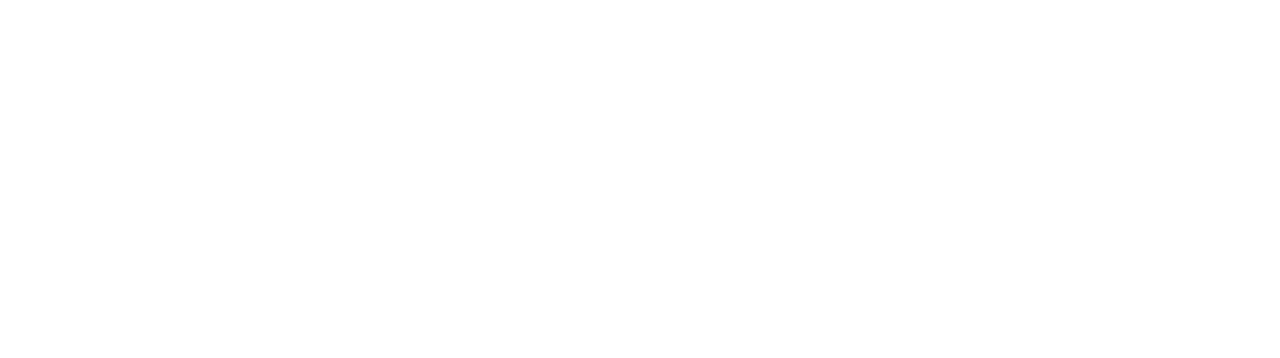
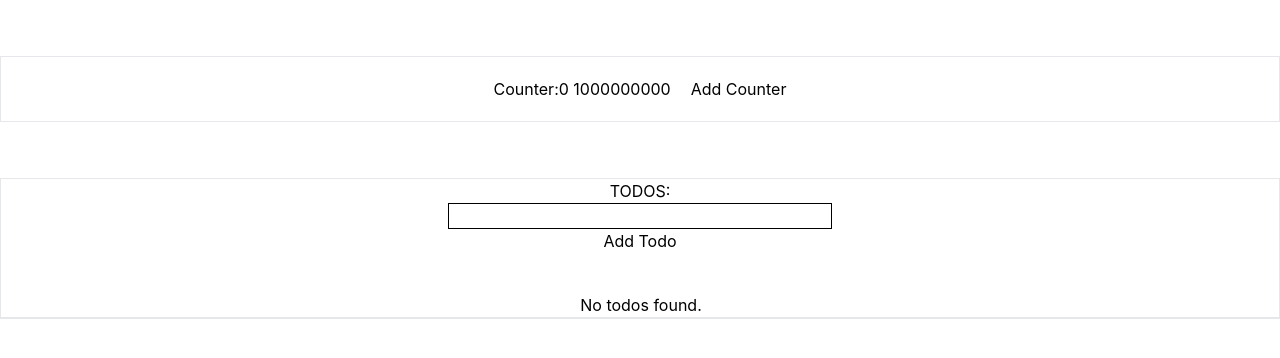
Before and after one commit to Snehal-21/React-App, a React (Create React App) app in the folder frontend/: page /memo in a window 1280 px wide. Before the commit this address had no page. Shown: the top 358 px of the page. Built offline with nearby package versions, Linux system fonts and the light colour scheme.

Commit message:
useMemo useCallback

```diff
--- a/frontend/src/App.js
+++ b/frontend/src/App.js
@@ -14,6 +14,8 @@
 import Mapping from './Components/Mapping';
 import Props from './Components/Props';
 import Dynamic from './Components/Dynamic';
+import Memo from './Components/Memo';
+import Callback from './Components/Callback';
 
 function App() {
   return (
@@ -32,7 +34,8 @@
     <Route exact path="/mapping" element={<Mapping array={[{image:'https://encrypted-tbn0.gstatic.com/shopping?q=tbn:ANd9GcR8jVnuBNVTS9db7uf7-pjRUCEgSnqG4BjzPRqYk6auFy_aBtdXI2ci0zrt758zh8zT_fxs3bV4tcxh9uL2wGmoG_QlIu21gO5_U8x215Gxhb9EFen2Ibxg&usqp=CAE',name :'Product',price:500},{image:'https://encrypted-tbn0.gstatic.com/shopping?q=tbn:ANd9GcR8jVnuBNVTS9db7uf7-pjRUCEgSnqG4BjzPRqYk6auFy_aBtdXI2ci0zrt758zh8zT_fxs3bV4tcxh9uL2wGmoG_QlIu21gO5_U8x215Gxhb9EFen2Ibxg&usqp=CAE',name :'Product',price:500},{image:'https://encrypted-tbn0.gstatic.com/shopping?q=tbn:ANd9GcR8jVnuBNVTS9db7uf7-pjRUCEgSnqG4BjzPRqYk6auFy_aBtdXI2ci0zrt758zh8zT_fxs3bV4tcxh9uL2wGmoG_QlIu21gO5_U8x215Gxhb9EFen2Ibxg&usqp=CAE',name :'Product',price:500},{image:'https://encrypted-tbn0.gstatic.com/shopping?q=tbn:ANd9GcR8jVnuBNVTS9db7uf7-pjRUCEgSnqG4BjzPRqYk6auFy_aBtdXI2ci0zrt758zh8zT_fxs3bV4tcxh9uL2wGmoG_QlIu21gO5_U8x215Gxhb9EFen2Ibxg&usqp=CAE',name :'Product',price:500},{image:'https://encrypted-tbn0.gstatic.com/shopping?q=tbn:ANd9GcR8jVnuBNVTS9db7uf7-pjRUCEgSnqG4BjzPRqYk6auFy_aBtdXI2ci0zrt758zh8zT_fxs3bV4tcxh9uL2wGmoG_QlIu21gO5_U8x215Gxhb9EFen2Ibxg&usqp=CAE',name :'Product',price:500}]} />} />
     <Route excat path="/props" element={<Props />} />
     <Route exact path="/dynamic" element={<Dynamic />} />
-
+    <Route exact path="/memo" element={<Memo />} />
+    <Route exact path="/callback" element={<Callback />} />
    </Routes>
    </>
   );
--- /dev/null
+++ b/frontend/src/Components/Callback.jsx
@@ -0,0 +1,25 @@
+import React, { useCallback, useState } from 'react'
+import TodoComponent from './TodoComponent';
+
+const Callback = () => {
+    const [count, setCount] = useState(0);
+    const [todos, setTodos] = useState(["New todo", "new TODO"]);
+    const increment = () => {
+        setCount((c) => c + 1);
+    };
+    const addTodo = useCallback(() => {
+        setTodos((t) => [...t, "New Todo"]);
+    }, [todos]);
+  return (
+    <>
+    <TodoComponent todos={todos} addTodo={addTodo} />
+            <hr />
+            <div>
+                Count: {count}
+                <button onClick={increment}>+</button>
+            </div>
+    </>
+  )
+}
+
+export default Callback;
--- /dev/null
+++ b/frontend/src/Components/Memo.jsx
@@ -0,0 +1,63 @@
+import { useMemo, useState } from "react";
+
+const Memo = () => {
+    const [counter, setCounter] = useState(0);
+    const [todo, settodo] = useState("");
+    const [todos, settodos] = useState([])
+
+    function Increment() {
+        setCounter((x) => x + 1);
+    }
+
+    const handleChange = (e) => {
+        settodo( e.target.value );
+    }
+
+    const AddTodo = (e) => {
+        e.preventDefault();
+        settodos([...todos, todo]);
+        settodo("");
+    }
+
+    const finalCounter=useMemo(()=>expensiveCalculations(counter),[counter])
+
+    return (
+        <>
+            <div className="border flex justify-center mt-14 p-5">
+                <h1 className=" text-center">Counter:{counter} {finalCounter}</h1>
+                <button className=" ml-5 " onClick={Increment}>Add Counter</button>
+            </div>
+
+            <div className="w-screen mt-14 border  flex flex-col justify-center">
+                <h1 className="w-full text-center">TODOS:</h1>
+                <input className="w-[30%] pl-2 border border-black m-auto"  value={todo} onChange={handleChange} />
+                <button onClick={AddTodo}>Add Todo</button>
+                {todos?.length ?
+                    <div className="w-[30%] flex justify-center mt-10 flex-col m-auto">
+                       <>
+                       {todos.map((todo,i)=>(
+                            <div className="w-full mb-2">{i}-{todo}</div>
+                        ))}
+                       </>
+                    </div>
+                    :
+                    <div className="w-screen flex justify-center mt-10">
+                        No todos found.
+                    </div>}
+
+            </div>
+
+            <hr />
+        </>
+    )
+}
+
+function expensiveCalculations(number) {
+    alert("Inside function...")
+    for (let i = 0; i < 1000000000; i++) {
+        number += 1
+    }
+    return number;
+}
+
+export default Memo;
--- /dev/null
+++ b/frontend/src/Components/TodoComponent.jsx
@@ -0,0 +1,16 @@
+import React, { memo } from 'react'
+
+const TodoComponent = ({ todos, addTodo }) => {
+    alert("Todos component re-render");
+  return (
+    <>
+     <h2>My Todos</h2>
+            {todos.map((todo, index) => {
+                return <p key={index}>{todo}</p>;
+            })}
+            <button onClick={addTodo}>Add Todo</button>
+    </>
+  )
+}
+
+export default memo(TodoComponent);
```
